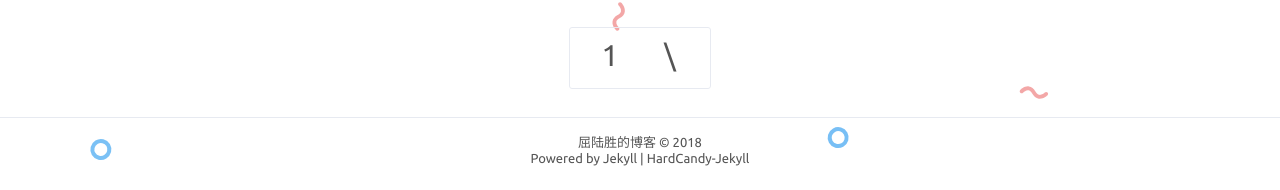
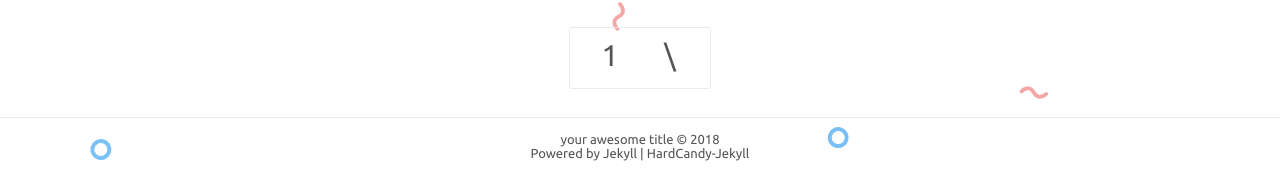
Before and after one commit to LucianQu/LucianQu.github.io, a Jekyll site: the page built from index.html, in a window 1280 px wide. Shown: the part 1455-1645 px from the top of the page. Built offline with Jekyll 4.4.1, drawn with Linux system fonts in a browser that asks for light colours; comment, search, counter and statistics services are not loaded.

Commit message:
Update _config.yml

```diff
--- a/_config.yml
+++ b/_config.yml
@@ -1,5 +1,5 @@
 # Site settings 配置站点
-title: '屈陆胜的博客'
+title: 'your awesome title'
 description: 'your web description'
 keywords: 'your web keywords, another keywords'
 url: 'https://abc.github.io' # your host
```
